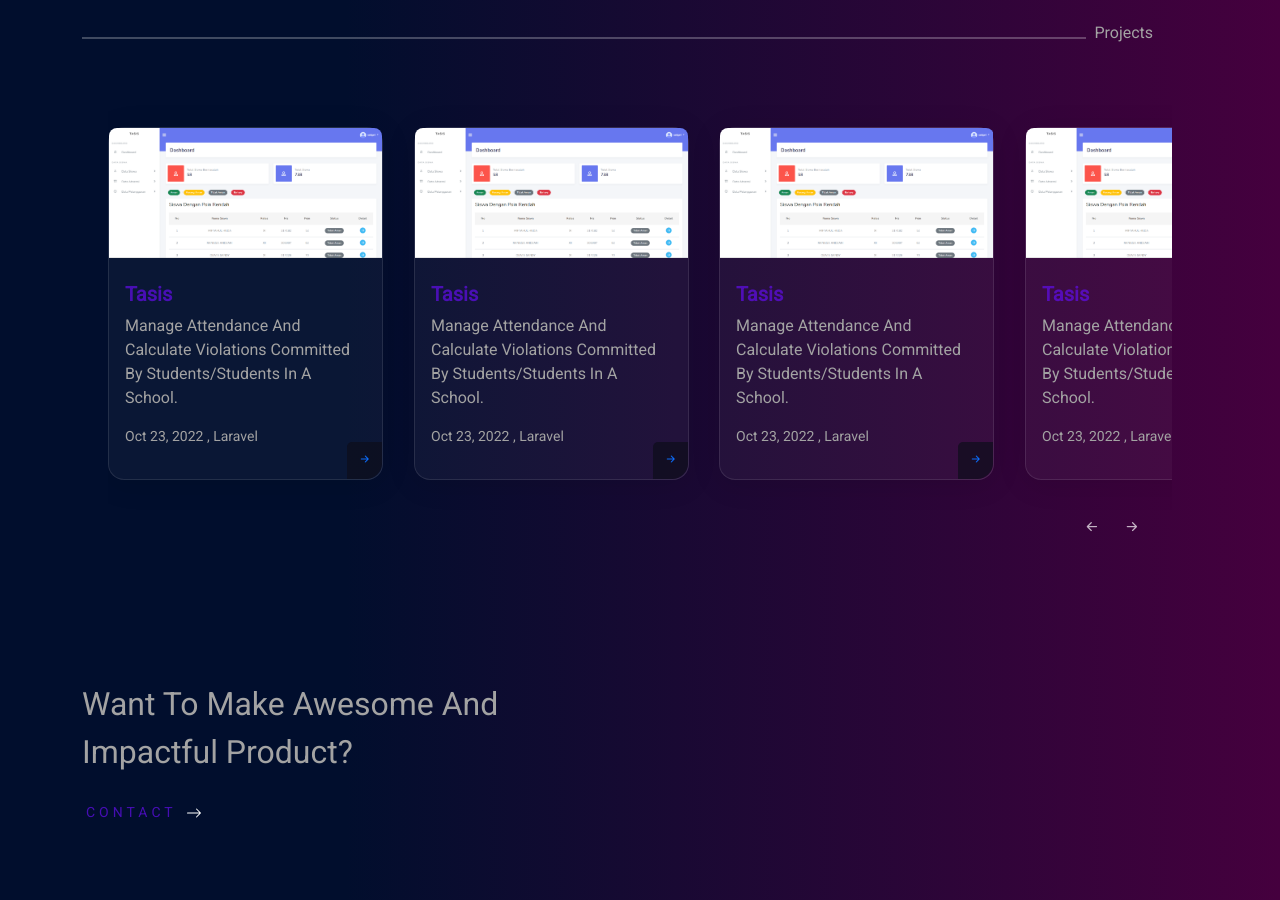
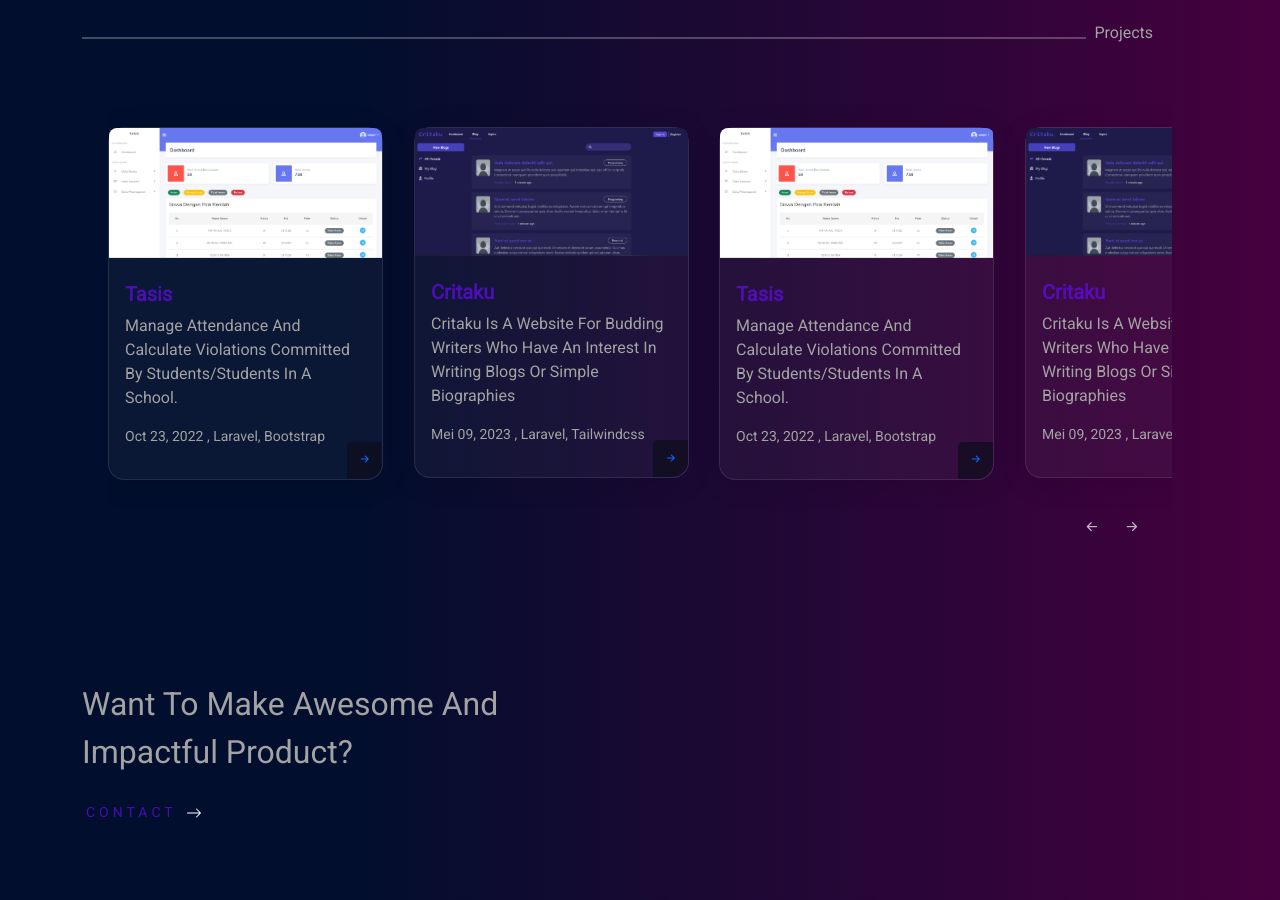
Before and after one commit to gilanghadi/portofolio, a plain HTML site: page index.html in a window 1280 px wide. Shown: the part 1140-2040 px from the top of the page. Drawn offline with nearby package versions, Linux system fonts and the light colour scheme.

Commit message:
add new project

```diff
--- a/index.html
+++ b/index.html
@@ -558,7 +558,78 @@
                           23,
                           2022
                           ,
-                          Laravel
+                          Laravel,
+                          Bootstrap
+                        </p>
+                        <div
+                          class="card-arrow">
+                          <i
+                            class="bi bi-arrow-right-short"></i>
+                        </div>
+                      </div>
+                    </div>
+                  </div>
+                </a>
+              </li>
+              <li
+                class="splide__slide py-4">
+                <a
+                  href="https://tasis.therrors.com"
+                  target="_blank"
+                  rel="noreferrer noopener"
+                  class="text-decoration-none">
+                  <div
+                    class=""
+                    data-aos="zoom-in"
+                    data-aos-delay="20"
+                    data-aos-easing="ease-in-out"
+                    data-aos-duration="1000">
+                    <div
+                      class="card-project text-capitalize">
+                      <div
+                        class="mb-2">
+                        <img
+                          src="./assets/img/critaku.png"
+                          class="card-img-top rounded-top-3"
+                          alt="" />
+                      </div>
+                      <div
+                        class="p-3">
+                        <h5
+                          class="card-title mb-2 fw-semibold">
+                          Critaku
+                        </h5>
+                        <p
+                          class="text-gray-clr">
+                          Critaku
+                          is
+                          a
+                          Website
+                          for
+                          Budding
+                          Writers
+                          who
+                          have
+                          an
+                          Interest
+                          in
+                          Writing
+                          blogs
+                          or
+                          Simple
+                          biographies
+                        </p>
+                        <p
+                          class="text-gray-clr"
+                          style="
+                            font-size: 14px;
+                          ">
+                          Mei
+                          09,
+                          2023
+                          ,
+                          Laravel,
+                          Tailwindcss
                         </p>
                         <div
                           class="card-arrow">
```
Also changed, not shown: assets/img/critaku.png (added).
